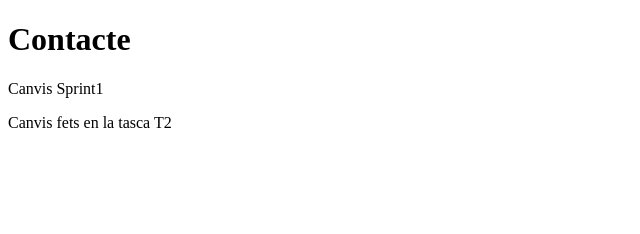
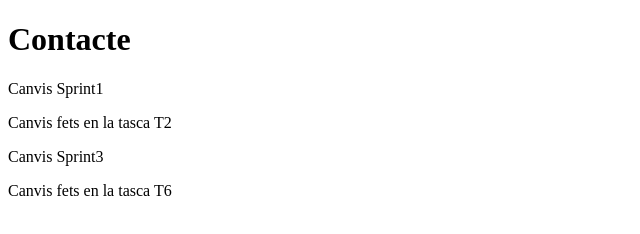
Before and after one commit to saboritarroyo-cell/RA2-PR3-GitKraken, a plain HTML site: page contacte.html in a window 1280 px wide. Shown: the whole page, without its empty margins (0-640 px from the left). Drawn offline with Linux system fonts and the light colour scheme.

Commit message:
T6: afegeix els canvis del Sprint3 (tasca T6) a contacte.html
S'afegeixen les linies 'Canvis Sprint3' i 'Canvis fets en la tasca T6' al final del body.

```diff
--- a/contacte.html
+++ b/contacte.html
@@ -8,5 +8,7 @@
     <h1>Contacte</h1>
     <p>Canvis Sprint1</p>
     <p>Canvis fets en la tasca T2</p>
+    <p>Canvis Sprint3</p>
+    <p>Canvis fets en la tasca T6</p>
 </body>
 </html>
```
